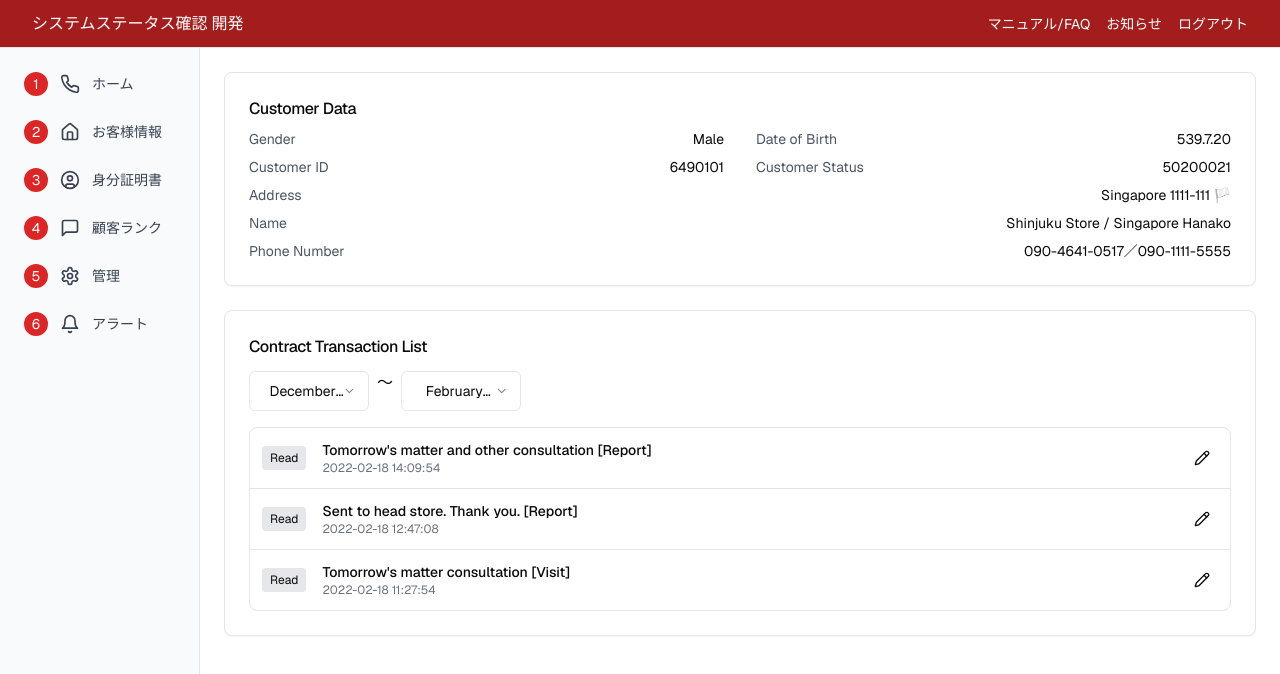
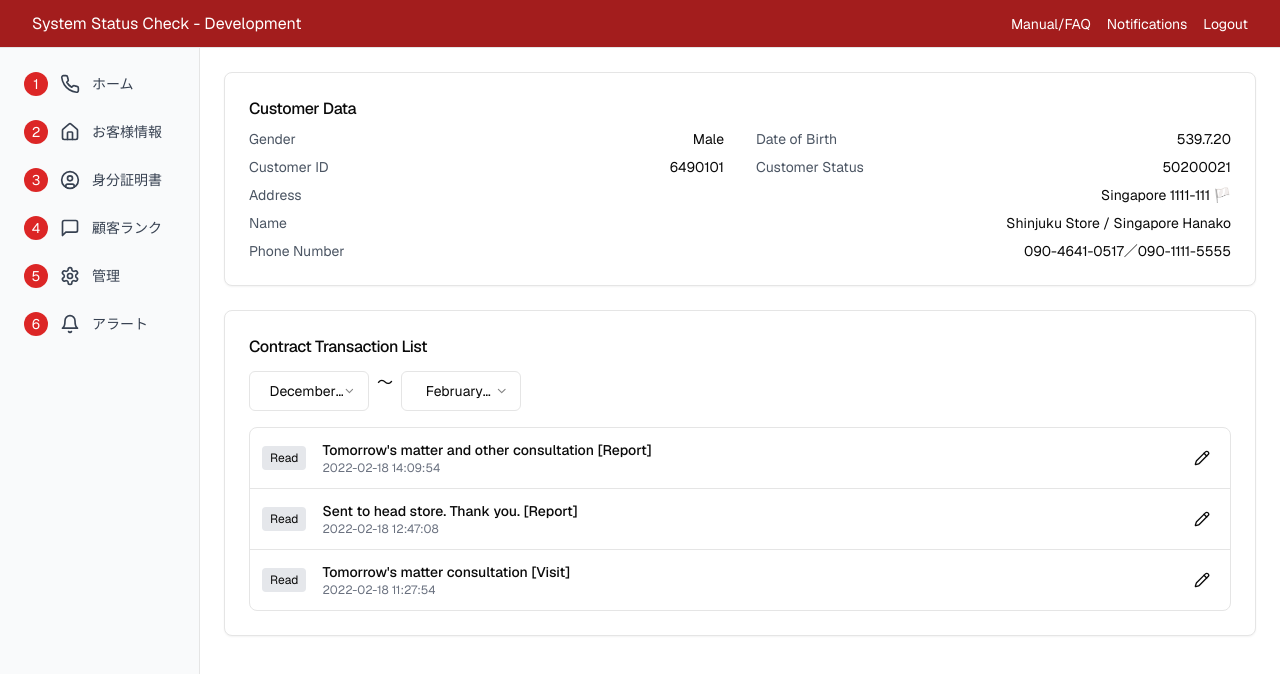
Before and after one commit to girishlade111/customer-management, a Next.js app: page / in a window 1280 px wide. Shown: the top 674 px of the page. Built offline with nearby package versions, Linux system fonts and the light colour scheme.

Commit message:
Please provide the specific file changes or a summary of the modifications you have made so I can generate the appropriate commit message for you.

```diff
--- a/layout.tsx
+++ b/layout.tsx
@@ -11,16 +11,16 @@ export default function Layout({ children }: LayoutProps) {
     <div className="min-h-screen bg-background">
       <header className="sticky top-0 z-50 w-full border-b bg-[#A31D1D] h-12">
         <div className="container flex items-center h-full">
-          <div className="text-white">システムステータス確認 開発</div>
+          <div className="text-white">System Status Check - Development</div>
           <div className="ml-auto flex items-center space-x-4">
             <Link href="#" className="text-white text-sm">
-              マニュアル/FAQ
+              Manual/FAQ
             </Link>
             <Link href="#" className="text-white text-sm">
-              お知らせ
+              Notifications
             </Link>
             <Link href="#" className="text-white text-sm">
-              ログアウト
+              Logout
             </Link>
           </div>
         </div>
```
